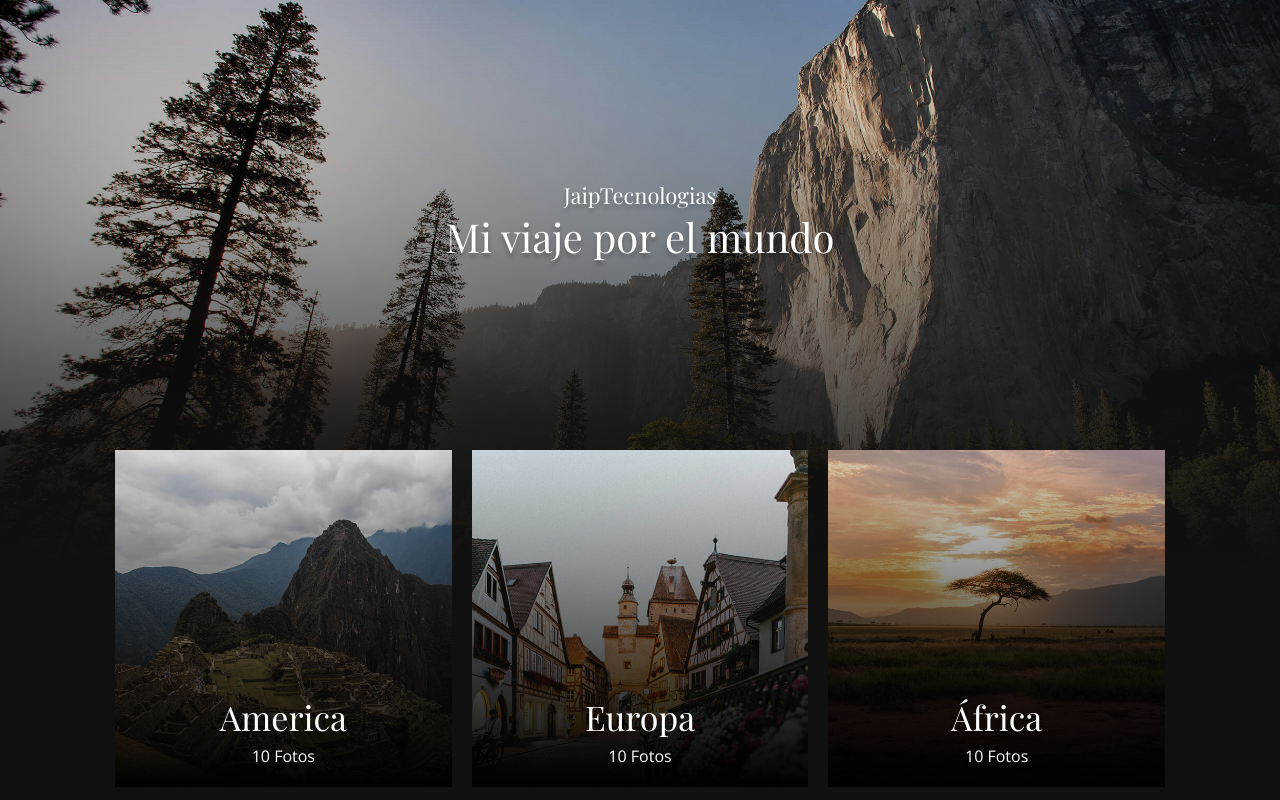
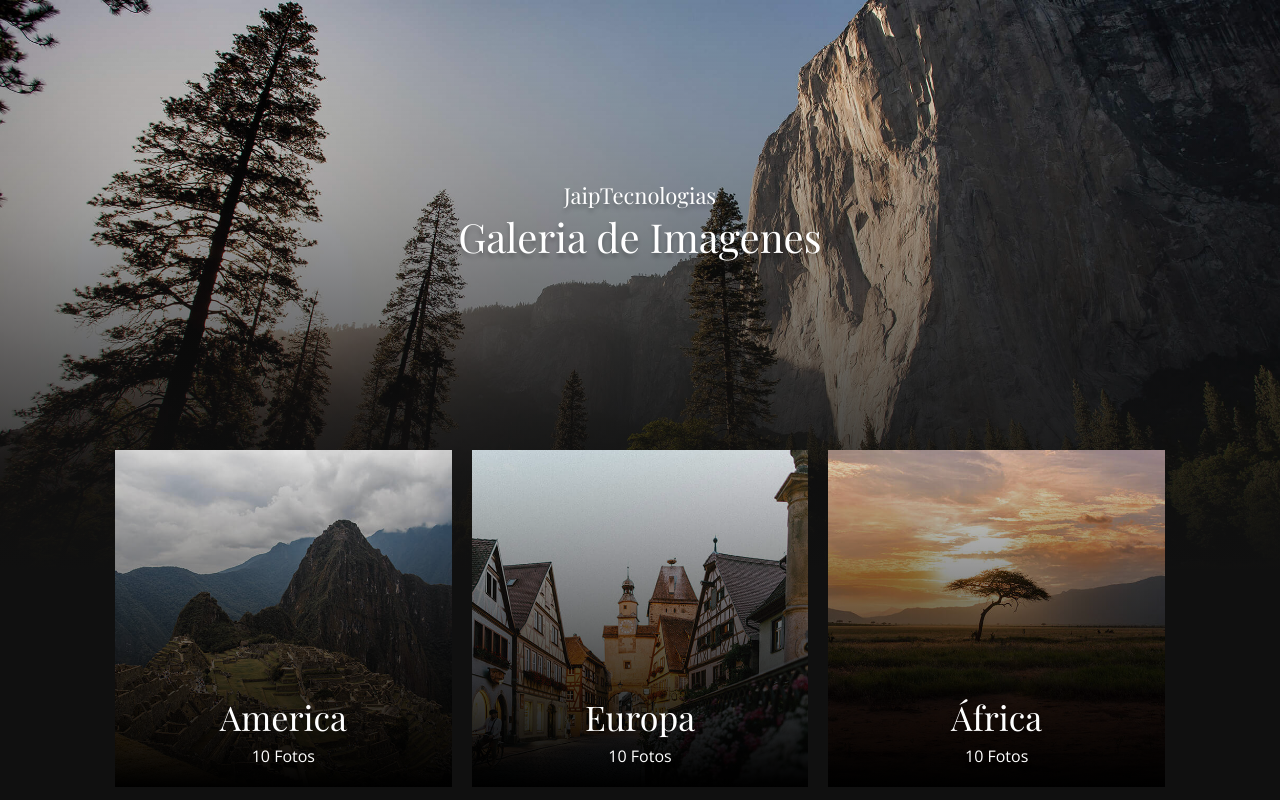
Before and after one commit to JAIPTecnologias/Galeria_Imagenes, a website: page index.html in a window 1280 px wide. Shown: the top 800 px of the page. Drawn offline with nearby package versions, Linux system fonts and the light colour scheme.

Commit message:
Update index.html

```diff
--- a/index.html
+++ b/index.html
@@ -20,7 +20,7 @@
 		<header>
 			<div class="hero">
 				<h3 class="hero__subtitulo">JaipTecnologias</h3>
-				<h1 class="hero__titulo">Mi viaje por el mundo</h1>
+				<h1 class="hero__titulo">Galeria de Imagenes</h1>
 			</div>
 		</header>
 		<main>
```
